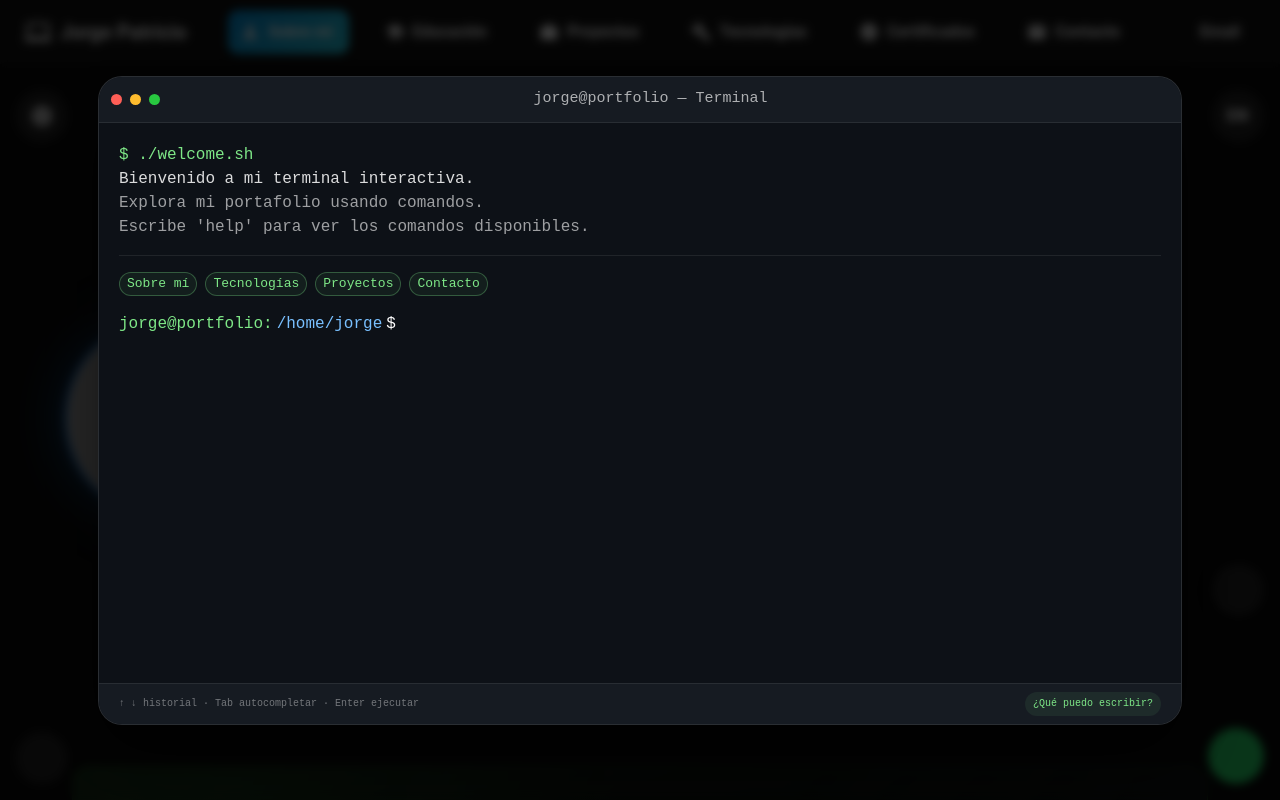
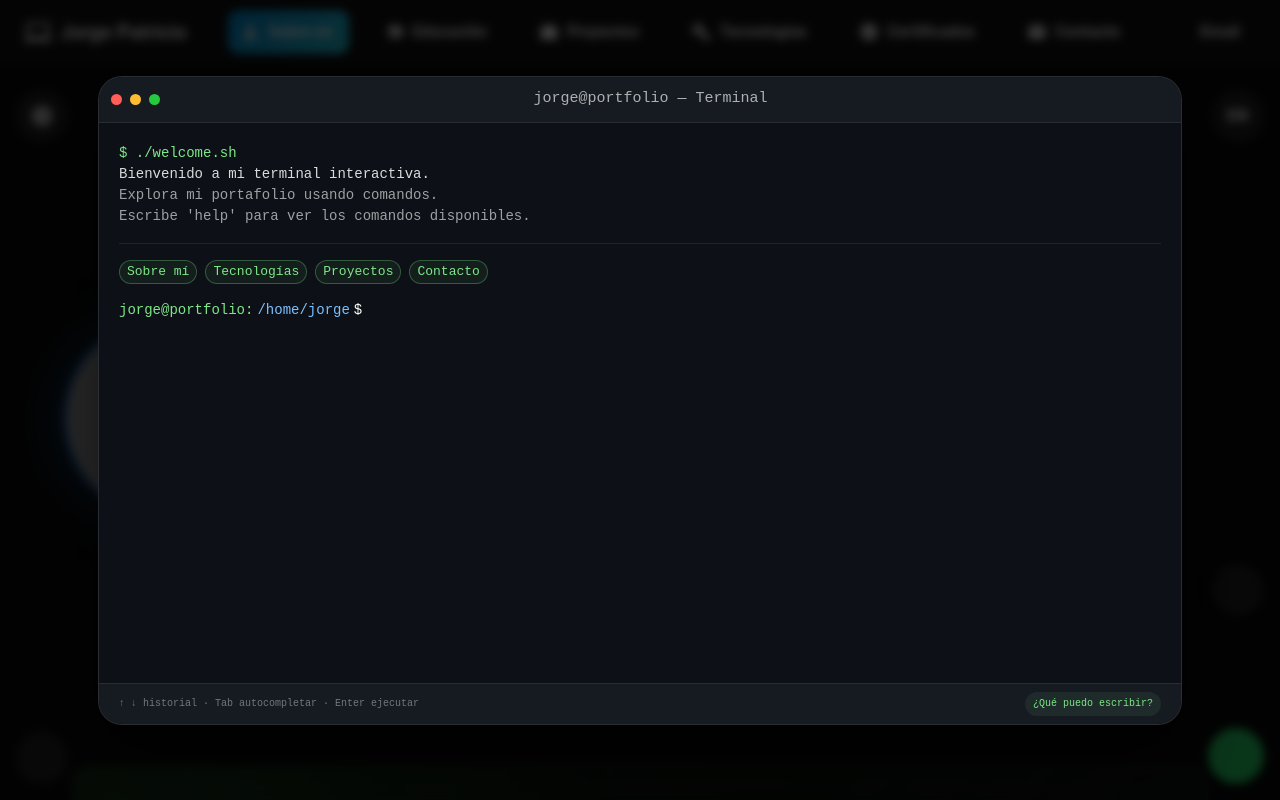
Before and after one commit to Patogol35/jorgito, a React (Vite) app: page / in a window 1280 px wide. Both pictures are taken after a click on the button 1238 px from the left and 590 px from the top of the page. Shown: the top 800 px of the page. Built offline with nearby package versions, Linux system fonts and the light colour scheme; grey boxes are pictures that could not be loaded; some icons are missing.

Commit message:
Refactor JSX for improved readability and consistency

```diff
--- a/src/components/LinuxTerminal.jsx
+++ b/src/components/LinuxTerminal.jsx
@@ -84,7 +84,13 @@ export default function LinuxTerminal({ t, lang, onClose }) {
       case "help":
         output = (
           <Box>
-            <Typography sx={{ mb: 1, color: "#fff", fontFamily: mono }}>
+            <Typography
+              sx={{
+                mb: 1,
+                color: "#fff",
+                fontFamily: mono,
+              }}
+            >
               {terminal?.messages?.available || "Available commands:"}
             </Typography>
 
@@ -100,10 +106,21 @@ export default function LinuxTerminal({ t, lang, onClose }) {
             >
               {commands.map((item) => (
                 <Box key={item} sx={{ display: "contents" }}>
-                  <Typography sx={{ color: green, fontFamily: mono }}>
+                  <Typography
+                    sx={{
+                      color: green,
+                      fontFamily: mono,
+                    }}
+                  >
                     {item}
                   </Typography>
-                  <Typography sx={{ color: muted, fontFamily: mono }}>
+
+                  <Typography
+                    sx={{
+                      color: muted,
+                      fontFamily: mono,
+                    }}
+                  >
                     {terminal?.commands?.[item] || ""}
                   </Typography>
                 </Box>
@@ -151,8 +168,12 @@ export default function LinuxTerminal({ t, lang, onClose }) {
         ) {
           setCurrentPath("/home/jorge");
         } else {
-          output = `${text("unknownDirectory", "Directory not found:")} ${target}`;
+          output = `${text(
+            "unknownDirectory",
+            "Directory not found:"
+          )} ${target}`;
         }
+
         break;
       }
 
@@ -160,7 +181,10 @@ export default function LinuxTerminal({ t, lang, onClose }) {
         const file = args[0];
 
         if (!file) {
-          output = text("missingFile", "Please specify a file.");
+          output = text(
+            "missingFile",
+            "Please specify a file."
+          );
         } else if (
           ["about.txt", "skills.txt", "contact.txt"].includes(file)
         ) {
@@ -169,8 +193,12 @@ export default function LinuxTerminal({ t, lang, onClose }) {
         } else {
           output =
             terminal?.messages?.projectContent?.[file] ||
-            `${text("unknownFile", "File not found:")} ${file}`;
+            `${text(
+              "unknownFile",
+              "File not found:"
+            )} ${file}`;
         }
+
         break;
       }
 
@@ -263,7 +291,10 @@ ${terminal?.messages?.neofetch?.language || "Language:"} ${
         break;
 
       default:
-        output = `${text("unknownCommand", "Command not found:")} ${cmd}`;
+        output = `${text(
+          "unknownCommand",
+          "Command not found:"
+        )} ${cmd}`;
     }
 
     addOutput(fullCommand, output);
@@ -278,6 +309,7 @@ ${terminal?.messages?.neofetch?.language || "Language:"} ${
   const handleKeyDown = (e) => {
     if (e.key === "ArrowUp") {
       e.preventDefault();
+
       if (!commandHistory.length) return;
 
       const index =
@@ -291,6 +323,7 @@ ${terminal?.messages?.neofetch?.language || "Language:"} ${
 
     if (e.key === "ArrowDown") {
       e.preventDefault();
+
       if (historyIndex === -1) return;
 
       const index = historyIndex + 1;
@@ -311,7 +344,9 @@ ${terminal?.messages?.neofetch?.language || "Language:"} ${
         cmd.startsWith(input.toLowerCase())
       );
 
-      if (matches.length === 1) setInput(matches[0]);
+      if (matches.length === 1) {
+        setInput(matches[0]);
+      }
     }
   };
 
@@ -334,28 +369,55 @@ ${terminal?.messages?.neofetch?.language || "Language:"} ${
   }, []);
 
   const quickCommands = [
-    ["about", terminal?.quickCommands?.about || "About me"],
-    ["skills", terminal?.quickCommands?.skills || "Technologies"],
-    ["projects", terminal?.quickCommands?.projects || "Projects"],
-    ["contact", terminal?.quickCommands?.contact || "Contact"],
+    [
+      "about",
+      terminal?.quickCommands?.about || "About me",
+    ],
+    [
+      "skills",
+      terminal?.quickCommands?.skills || "Technologies",
+    ],
+    [
+      "projects",
+      terminal?.quickCommands?.projects || "Projects",
+    ],
+    [
+      "contact",
+      terminal?.quickCommands?.contact || "Contact",
+    ],
   ];
 
   const prompt = (
     <>
-      <Typography component="span" sx={{ color: green, fontFamily: mono }}>
+      <Typography
+        component="span"
+        sx={{
+          color: green,
+          fontFamily: mono,
+        }}
+      >
         jorge@portfolio:
       </Typography>
 
       <Typography
         component="span"
-        sx={{ color: blue, fontFamily: mono, ml: 0.5 }}
+        sx={{
+          color: blue,
+          fontFamily: mono,
+          ml: 0.5,
+        }}
       >
         {currentPath}
       </Typography>
 
       <Typography
         component="span"
-        sx={{ color: "#fff", fontFamily: mono, ml: 0.5, mr: 0.8 }}
+        sx={{
+          color: "#fff",
+          fontFamily: mono,
+          ml: 0.5,
+          mr: 0.8,
+        }}
       >
         $
       </Typography>
@@ -392,11 +454,13 @@ ${terminal?.messages?.neofetch?.language || "Language:"} ${
             display: "flex",
             alignItems: "center",
             bgcolor: "#161b22",
-            borderBottom: "1px solid rgba(255,255,255,0.08)",
+            borderBottom:
+              "1px solid rgba(255,255,255,0.08)",
           }}
         >
           <Stack direction="row" spacing={1}>
-            {["#ff5f57", "#febc2e", "#28c840"].map((color) => (
+            {["#ff5f57", "#febc2e", "#28c840"].map(
+              (color) => (
                 <Box
                   key={color}
                   sx={{
@@ -406,7 +470,8 @@ ${terminal?.messages?.neofetch?.language || "Language:"} ${
                     bgcolor: color,
                   }}
                 />
-            ))}
+              )
+            )}
           </Stack>
 
           <Typography
@@ -422,7 +487,8 @@ ${terminal?.messages?.neofetch?.language || "Language:"} ${
               fontFamily: mono,
             }}
           >
-            jorge@portfolio — {terminal?.title || "terminal"}
+            jorge@portfolio —{" "}
+            {terminal?.title || "terminal"}
           </Typography>
 
           <IconButton
@@ -431,7 +497,9 @@ ${terminal?.messages?.neofetch?.language || "Language:"} ${
             aria-label="Cerrar terminal"
             sx={{
               color: "rgba(255,255,255,0.6)",
-              "&:hover": { color: "#fff" },
+              "&:hover": {
+                color: "#fff",
+              },
             }}
           >
             <CloseIcon fontSize="small" />
@@ -446,6 +514,11 @@ ${terminal?.messages?.neofetch?.language || "Language:"} ${
             width: "100%",
             minWidth: 0,
             maxWidth: "100%",
+
+            "& .MuiTypography-root": {
+              fontSize: "inherit",
+            },
+
             height: {
               xs: "calc(100vh - 170px)",
               sm: 560,
@@ -476,14 +549,28 @@ ${terminal?.messages?.neofetch?.language || "Language:"} ${
         >
           {/* Welcome */}
           <Box sx={{ mb: 2 }}>
-            <Typography sx={{ color: green, fontFamily: mono }}>
+            <Typography
+              sx={{
+                color: green,
+                fontFamily: mono,
+              }}
+            >
               $ ./welcome.sh
             </Typography>
 
             {[
-              ["welcome", "Welcome to my interactive terminal."],
-              ["description", "Explore my portfolio using commands."],
-              ["help", "Type 'help' to see the available commands."],
+              [
+                "welcome",
+                "Welcome to my interactive terminal.",
+              ],
+              [
+                "description",
+                "Explore my portfolio using commands.",
+              ],
+              [
+                "help",
+                "Type 'help' to see the available commands.",
+              ],
             ].map(([key, fallback]) => (
               <Typography
                 key={key}
@@ -502,7 +589,8 @@ ${terminal?.messages?.neofetch?.language || "Language:"} ${
 
           <Divider
             sx={{
-              borderColor: "rgba(255,255,255,0.08)",
+              borderColor:
+                "rgba(255,255,255,0.08)",
               mb: 2,
             }}
           />
@@ -519,16 +607,21 @@ ${terminal?.messages?.neofetch?.language || "Language:"} ${
               <Chip
                 key={command}
                 label={label}
-                onClick={() => executeCommand(command)}
+                onClick={() =>
+                  executeCommand(command)
+                }
                 size="small"
                 variant="outlined"
                 sx={{
                   color: green,
-                  borderColor: "rgba(126,231,135,0.3)",
-                  bgcolor: "rgba(126,231,135,0.06)",
+                  borderColor:
+                    "rgba(126,231,135,0.3)",
+                  bgcolor:
+                    "rgba(126,231,135,0.06)",
                   fontFamily: mono,
                   "&:hover": {
-                    bgcolor: "rgba(126,231,135,0.12)",
+                    bgcolor:
+                      "rgba(126,231,135,0.12)",
                   },
                 }}
               />
@@ -548,21 +641,31 @@ ${terminal?.messages?.neofetch?.language || "Language:"} ${
               >
                 <Typography
                   component="span"
-                  sx={{ color: green, fontFamily: mono }}
+                  sx={{
+                    color: green,
+                    fontFamily: mono,
+                  }}
                 >
                   jorge@portfolio:
                 </Typography>
 
                 <Typography
                   component="span"
-                  sx={{ color: blue, fontFamily: mono }}
+                  sx={{
+                    color: blue,
+                    fontFamily: mono,
+                  }}
                 >
                   {item.path}
                 </Typography>
 
                 <Typography
                   component="span"
-                  sx={{ color: "#fff", fontFamily: mono, ml: 0.5 }}
+                  sx={{
+                    color: "#fff",
+                    fontFamily: mono,
+                    ml: 0.5,
+                  }}
                 >
                   $ {item.command}
                 </Typography>
@@ -604,11 +707,16 @@ ${terminal?.messages?.neofetch?.language || "Language:"} ${
               component="input"
               ref={inputRef}
               value={input}
-              onChange={(e) => setInput(e.target.value)}
+              onChange={(e) =>
+                setInput(e.target.value)
+              }
               onKeyDown={handleKeyDown}
               autoComplete="off"
               spellCheck="false"
-              aria-label={terminal?.prompt || "Type a command"}
+              aria-label={
+                terminal?.prompt ||
+                "Type a command"
+              }
               sx={{
                 flex: 1,
                 minWidth: 0,
@@ -619,6 +727,9 @@ ${terminal?.messages?.neofetch?.language || "Language:"} ${
                 color: "#fff",
                 fontFamily: mono,
                 fontSize: { xs: 12, sm: 14 },
+                lineHeight: 1.55,
+                padding: 0,
+                margin: 0,
                 caretColor: green,
               }}
             />
@@ -635,7 +746,8 @@ ${terminal?.messages?.neofetch?.language || "Language:"} ${
             justifyContent: "space-between",
             gap: 1,
             bgcolor: "#161b22",
-            borderTop: "1px solid rgba(255,255,255,0.08)",
+            borderTop:
+              "1px solid rgba(255,255,255,0.08)",
           }}
         >
           <Typography
@@ -654,13 +766,18 @@ ${terminal?.messages?.neofetch?.language || "Language:"} ${
           </Typography>
 
           <Chip
-            label={terminal?.helpButton || "Help"}
+            label={
+              terminal?.helpButton || "Help"
+            }
             size="small"
-            onClick={() => executeCommand("help")}
+            onClick={() =>
+              executeCommand("help")
+            }
             sx={{
               flexShrink: 0,
               color: green,
-              bgcolor: "rgba(126,231,135,0.08)",
+              bgcolor:
+                "rgba(126,231,135,0.08)",
               fontFamily: mono,
               fontSize: 10,
             }}
```
Lines whose indentation alone changed are shown as unchanged.
